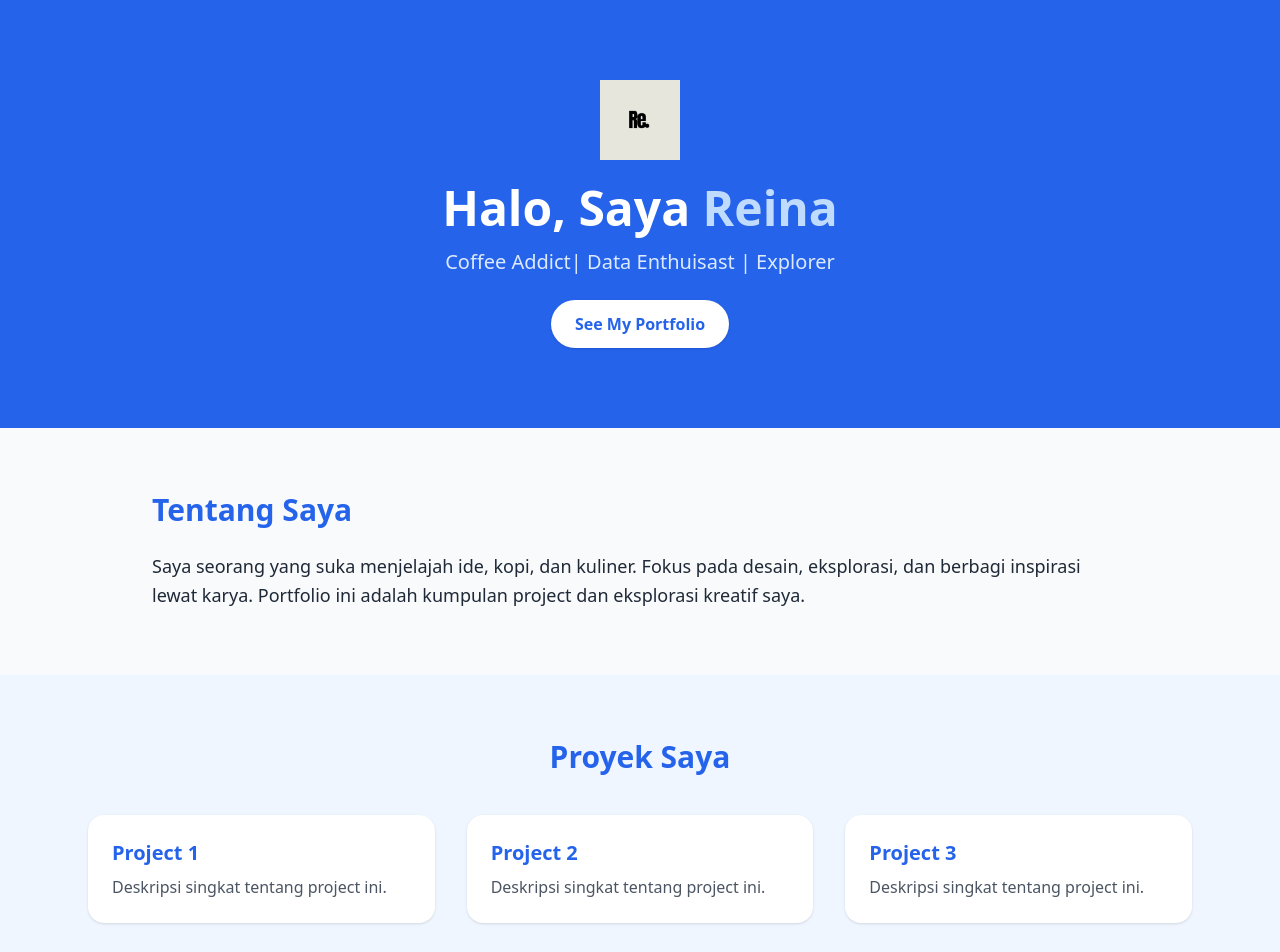
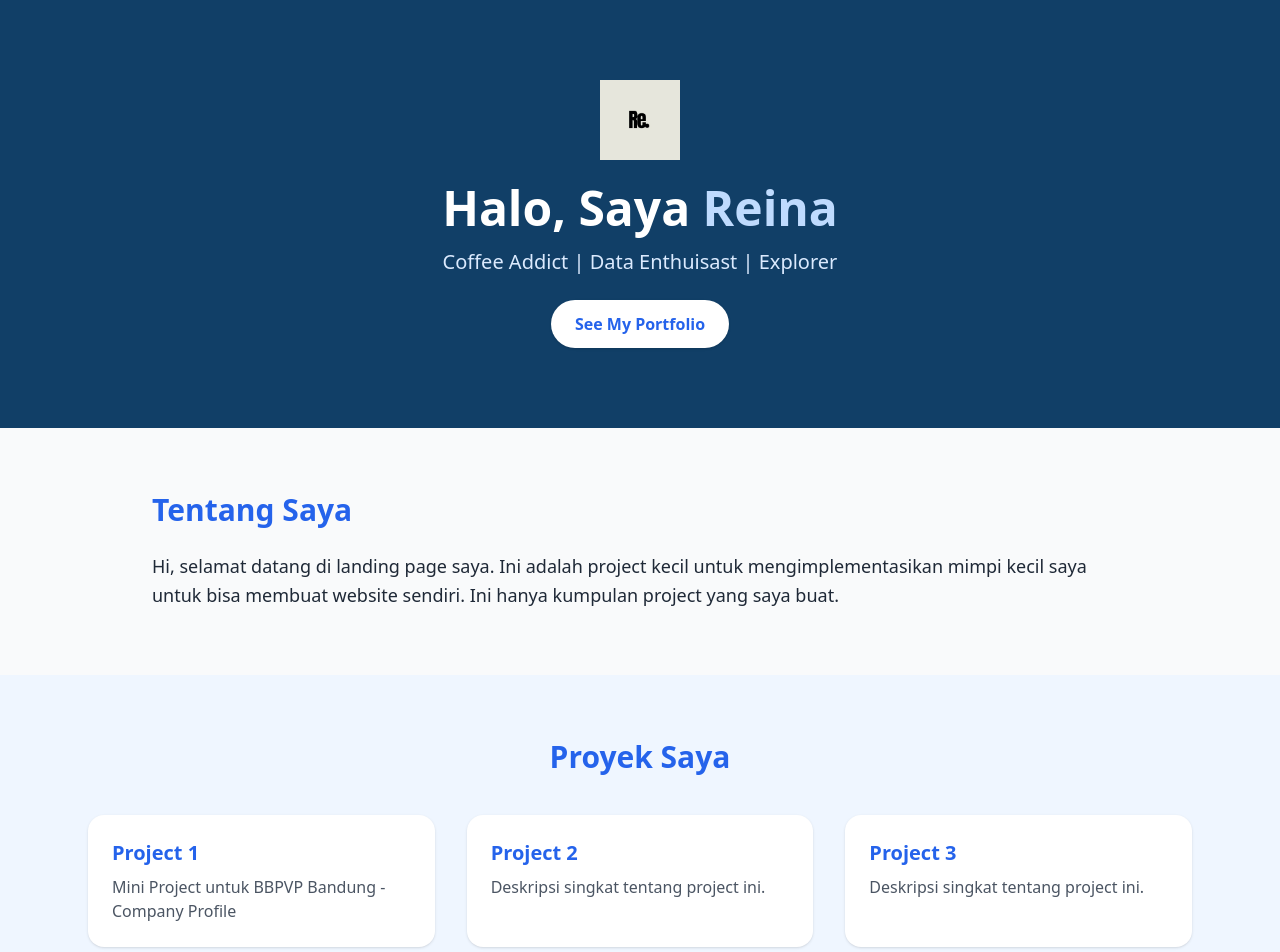
Before and after one commit to reinawdyt/portfolio_reina, a plain HTML site: page index.html in a window 1280 px wide. Shown: the top 952 px of the page. Drawn offline with nearby package versions, Linux system fonts and the light colour scheme.

Commit message:
change header add favicon

```diff
--- a/index.html
+++ b/index.html
@@ -3,20 +3,24 @@
 <head>
   <meta charset="UTF-8">
   <meta name="viewport" content="width=device-width, initial-scale=1.0">
-  <title> Reina Portfolio</title>
+  <title>Reina Portfolio</title>
+  <link rel="apple-touch-icon" sizes="180x180" href="/apple-touch-icon.png">
+<link rel="icon" type="image/png" sizes="32x32" href="/favicon-32x32.png">
+<link rel="icon" type="image/png" sizes="16x16" href="/favicon-16x16.png">
+<link rel="manifest" href="/site.webmanifest">
   <script src="https://cdn.tailwindcss.com"></script>
 </head>
 <body class="bg-gray-50 text-gray-800">
 
   <!-- Hero Section -->
-  <header class="bg-blue-600 text-white">
+  <header class="bg-[#113F67] text-white">
     <div class="max-w-6xl mx-auto px-6 py-20 text-center">
       <!-- Logo -->
       <div class="flex justify-center mb-6">
-        <img src="new_logo.jpg" alt="Logo Re." class="h-20">
+        <img src="new_logo.jpg" alt="my_newlogo" class="h-20">
       </div>
       <h1 class="text-4xl md:text-5xl font-extrabold">Halo, Saya <span class="text-blue-200">Reina</span></h1>
-      <p class="mt-4 text-lg md:text-xl text-blue-100"> Coffee Addict| Data Enthuisast | Explorer</p>
+      <p class="mt-4 text-lg md:text-xl text-blue-100"> Coffee Addict | Data Enthuisast | Explorer</p>
       <a href="#projects" class="mt-6 inline-block px-6 py-3 bg-white text-blue-600 font-semibold rounded-full shadow hover:bg-blue-100 transition">
         See My Portfolio
       </a>
@@ -27,8 +31,8 @@
   <section id="about" class="py-16 max-w-5xl mx-auto px-6">
     <h2 class="text-3xl font-bold text-blue-600 mb-6">Tentang Saya</h2>
     <p class="text-lg leading-relaxed">
-      Saya seorang yang suka menjelajah ide, kopi, dan kuliner. Fokus pada desain, eksplorasi, dan berbagi inspirasi lewat karya.
-      Portfolio ini adalah kumpulan project dan eksplorasi kreatif saya.
+      Hi, selamat datang di landing page saya. Ini adalah project kecil untuk mengimplementasikan mimpi kecil saya untuk
+      bisa membuat website sendiri. Ini hanya kumpulan project yang saya buat.
     </p>
   </section>
 
@@ -40,7 +44,7 @@
         <!-- Card 1 -->
         <div class="bg-white rounded-2xl shadow p-6 hover:shadow-lg transition">
           <h3 class="text-xl font-semibold text-blue-600 mb-2">Project 1</h3>
-          <p class="text-gray-600">Deskripsi singkat tentang project ini.</p>
+          <p class="text-gray-600">Mini Project untuk BBPVP Bandung - Company Profile</p>
         </div>
         <!-- Card 2 -->
         <div class="bg-white rounded-2xl shadow p-6 hover:shadow-lg transition">
@@ -64,7 +68,7 @@
   </section>
 
   <!-- Footer -->
-  <footer class="bg-blue-600 text-white text-center py-6">
+  <footer class="bg-[#113F67] text-white text-center py-6">
     <p>&copy; 2025 Reina Portfolio | Dibuat dengan 💙 menggunakan TailwindCSS</p>
   </footer>
 
```
